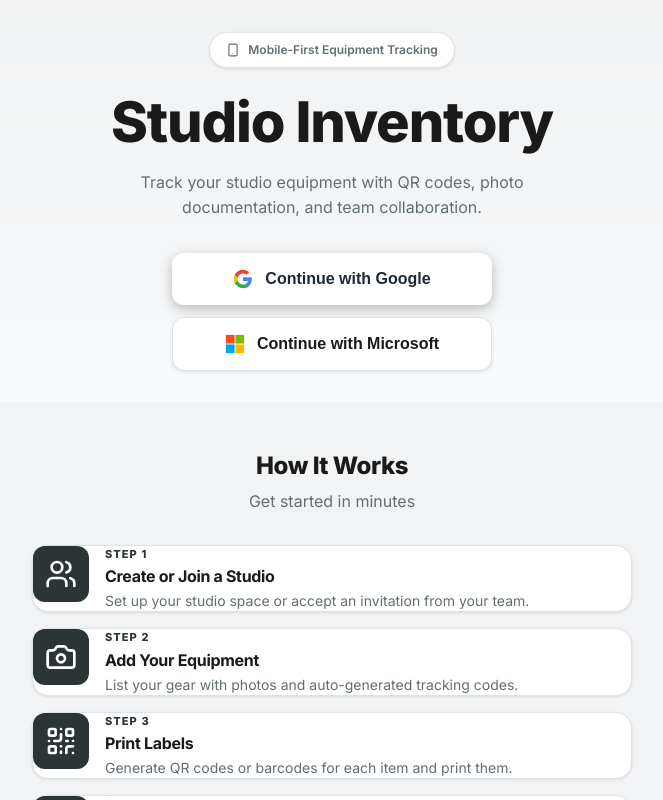
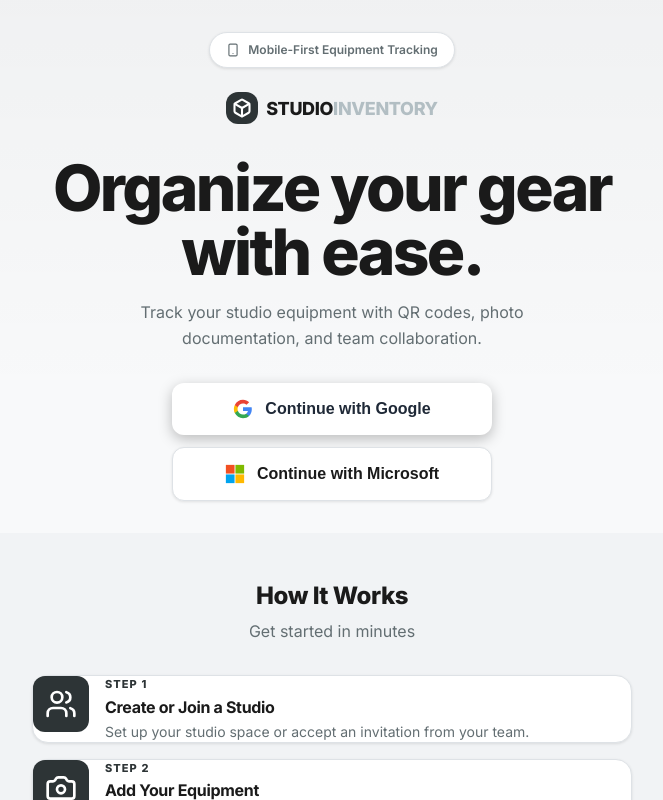
Before and after one commit to mdalfianahmad/studio_inventory, a React (Vite) app: page /login in a window 1280 px wide. Shown: the top 800 px of the page, without its empty margins (308-971 px from the left). Built offline with nearby package versions, Linux system fonts and the light colour scheme; no server answers.

Commit message:
UI Final Polish: Added app branding logo to all pages and increased spacing between search and list items.

```diff
--- a/src/components/Layout.tsx
+++ b/src/components/Layout.tsx
@@ -30,6 +30,37 @@ export default function Layout() {
 
     return (
         <div className="app-layout">
+            <header style={{
+                padding: 'var(--space-6) var(--space-4) 0',
+                display: 'flex',
+                justifyContent: 'center',
+                background: 'transparent'
+            }}>
+                <div style={{
+                    display: 'flex',
+                    alignItems: 'center',
+                    gap: 'var(--space-2)',
+                    fontSize: '18px',
+                    fontWeight: 800,
+                    letterSpacing: '-0.02em',
+                    color: 'var(--color-text-primary)'
+                }}>
+                    <div style={{
+                        width: '32px',
+                        height: '32px',
+                        background: 'var(--color-brand)',
+                        borderRadius: 'var(--radius-md)',
+                        display: 'flex',
+                        alignItems: 'center',
+                        justifyContent: 'center',
+                        color: 'var(--color-brand-contrast)'
+                    }}>
+                        <Box size={20} strokeWidth={2.5} />
+                    </div>
+                    <span>STUDIO<span style={{ color: 'var(--color-text-tertiary)' }}>INVENTORY</span></span>
+                </div>
+            </header>
+
             <main className="app-main container">
                 <Outlet />
             </main>
--- a/src/pages/EquipmentList.tsx
+++ b/src/pages/EquipmentList.tsx
@@ -105,7 +105,7 @@ export default function EquipmentList() {
             </header>
 
             {/* Search */}
-            <div style={{ position: 'relative', marginBottom: 'var(--space-5)' }}>
+            <div style={{ position: 'relative', marginBottom: 'var(--space-8)' }}>
                 <Search
                     size={18}
                     style={{
--- a/src/pages/LandingPage.tsx
+++ b/src/pages/LandingPage.tsx
@@ -1,7 +1,7 @@
 import { useNavigate } from 'react-router-dom'
 import { supabase } from '../lib/supabase'
 import { useAuth } from '../contexts/AuthContext'
-import { QrCode, Users, Camera, ClipboardCheck, ArrowRight, Smartphone } from 'lucide-react'
+import { QrCode, Users, Camera, ClipboardCheck, ArrowRight, Smartphone, Box } from 'lucide-react'
 import '../styles/components.css'
 
 export default function LandingPage() {
@@ -104,14 +104,41 @@ export default function LandingPage() {
                         Mobile-First Equipment Tracking
                     </div>
 
+                    <div style={{
+                        display: 'flex',
+                        alignItems: 'center',
+                        justifyContent: 'center',
+                        gap: 'var(--space-2)',
+                        fontSize: '18px',
+                        fontWeight: 800,
+                        letterSpacing: '-0.02em',
+                        color: 'var(--color-text-primary)',
+                        marginBottom: 'var(--space-8)'
+                    }}>
+                        <div style={{
+                            width: '32px',
+                            height: '32px',
+                            background: 'var(--color-brand)',
+                            borderRadius: 'var(--radius-md)',
+                            display: 'flex',
+                            alignItems: 'center',
+                            justifyContent: 'center',
+                            color: 'var(--color-brand-contrast)'
+                        }}>
+                            <Box size={20} strokeWidth={2.5} />
+                        </div>
+                        <span>STUDIO<span style={{ color: 'var(--color-text-tertiary)' }}>INVENTORY</span></span>
+                    </div>
+
                     <h1 style={{
-                        fontSize: 'clamp(2rem, 8vw, 3.5rem)',
+                        fontSize: 'clamp(2.5rem, 10vw, 4rem)', /* Slightly larger now with logo */
                         fontWeight: 900,
-                        lineHeight: 1.1,
+                        lineHeight: 1,
                         marginBottom: 'var(--space-4)',
-                        color: 'var(--color-text-primary)'
+                        color: 'var(--color-text-primary)',
+                        letterSpacing: '-0.04em'
                     }}>
-                        Studio Inventory
+                        Organize your gear <br /> with ease.
                     </h1>
 
                     <p style={{
```
